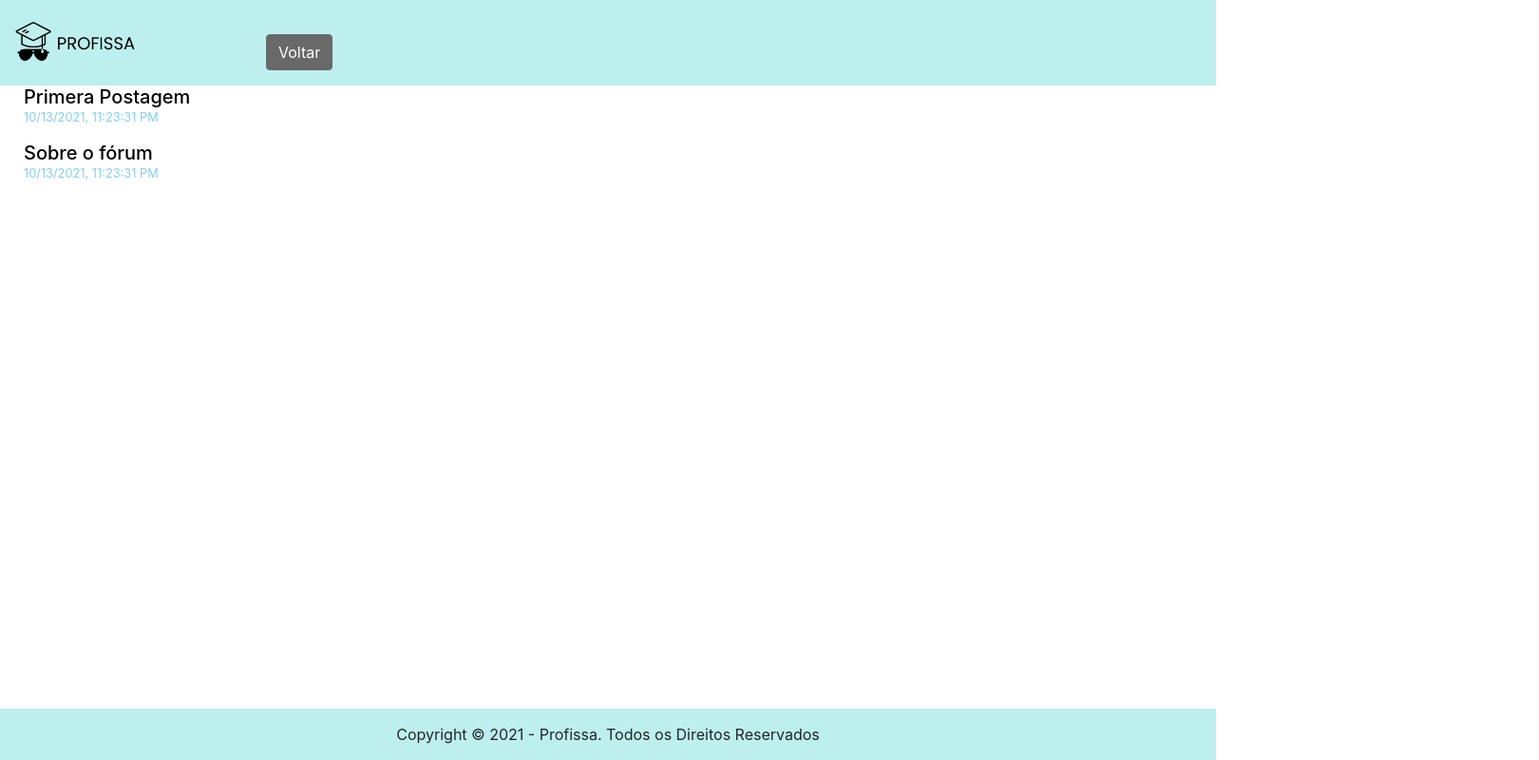
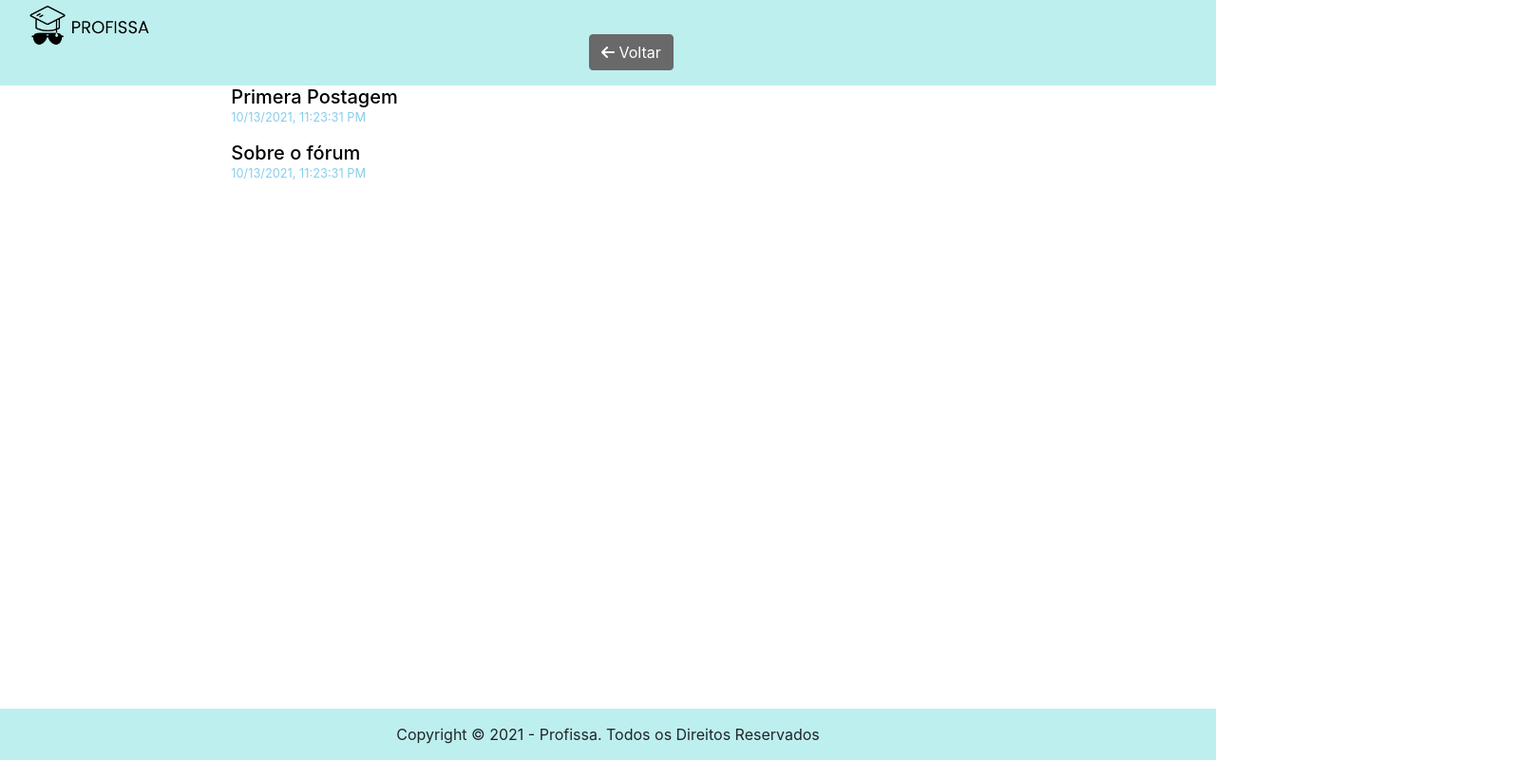
Before and after one commit to joaovReis0/TI2_G14, a website: page tiaw-ppl-cc-m-20211-grupo-9-escolha-profissional/public/Forum.html in a window 1280 px wide. Shown: the whole page at 95% size, 1620 px wide, since content can reach past the window. Drawn offline with nearby package versions, Linux system fonts and the light colour scheme.

Commit message:
Update Forum.html

```diff
--- a/tiaw-ppl-cc-m-20211-grupo-9-escolha-profissional/public/Forum.html
+++ b/tiaw-ppl-cc-m-20211-grupo-9-escolha-profissional/public/Forum.html
@@ -1,44 +1,59 @@
 <!DOCTYPE html>
 <html lang="en">
+
 <head>
     <meta charset="UTF-8">
     <meta name="viewport" content="width=device-width, initial-scale=1.0">
     <link rel="stylesheet" href="styles/Forum.css">
 
-    <link rel="stylesheet" href="https://cdn.jsdelivr.net/npm/bootstrap@4.6.0/dist/css/bootstrap.min.css" integrity="sha384-B0vP5xmATw1+K9KRQjQERJvTumQW0nPEzvF6L/Z6nronJ3oUOFUFpCjEUQouq2+l" crossorigin="anonymous">
-    <script src="https://kit.fontawesome.com/28d9d72d98.js" crossorigin="anonymous"></script>
+    <link rel="stylesheet" href="https://cdn.jsdelivr.net/npm/bootstrap@4.6.0/dist/css/bootstrap.min.css"
+        integrity="sha384-B0vP5xmATw1+K9KRQjQERJvTumQW0nPEzvF6L/Z6nronJ3oUOFUFpCjEUQouq2+l" crossorigin="anonymous">
+    <script src="https://kit.fontawesome.com/ffc851508f.js" crossorigin="anonymous"></script>
     <link rel="stylesheet" href="https://cdnjs.cloudflare.com/ajax/libs/font-awesome/4.7.0/css/font-awesome.min.css">
 
     <title>Forum</title>
 </head>
+
 <body>
 
     <!-- header -->
 
-    <header class="header">
+    <header class="container-fluid header">
+        <div class="row">
+            <div class="col-6 logo_area">
                 <img src="assets/img/logo desktop 1 final.png" class="logo">
+            </div>
+            <div class="col-6 menu_area">
                 <nav class="menu">
                     <p>
                     <div class="button1">
-                    <a class="button" href="/"><button type="button" class="btn btn-primary">Voltar</button></a>
+                        <a class="button" href="/"><button type="button" class="btn btn-primary"><i
+                                    class="fas fa-solid fas fa-arrow-left"></i> Voltar</button></a>
                     </div>
                     </p>
-
                 </nav>
+            </div>
+        </div>
     </header>
 
     <!-- fim header -->
 
     <body>
+        <div class="row">
+            <div class="col-2"></div>
+            <div class="col-8 coments_area">
                 <ol>
                 </ol>
+            </div>
+            <div class="col-2"></div>
+        </div>
     </body>
     <script src="scripts/Forum.js"></script>
     <script>
         var container = document.querySelector('ol');
         for (let thread of threads) {
             var html = `
-         <li class="row">
+                        <li class = "row li_area">
                             <a href="/Thread.html?${thread.id}">
                                 <h1 class="title">
                                     ${thread.title}
@@ -56,16 +71,21 @@
     </script>
     <!-- Footer -->
 
-    <footer class="container footer">
+    <footer class="container-fluid footer">
         <p>Copyright &copy 2021 - Profissa. Todos os Direitos Reservados</p>
     </footer>
 
     <!-- Fim Footer -->
 
 
-    <script src="https://code.jquery.com/jquery-3.5.1.slim.min.js" integrity="sha384-DfXdz2htPH0lsSSs5nCTpuj/zy4C+OGpamoFVy38MVBnE+IbbVYUew+OrCXaRkfj" crossorigin="anonymous"></script>
-    <script src="https://cdn.jsdelivr.net/npm/bootstrap@4.6.0/dist/js/bootstrap.bundle.min.js" integrity="sha384-Piv4xVNRyMGpqkS2by6br4gNJ7DXjqk09RmUpJ8jgGtD7zP9yug3goQfGII0yAns" crossorigin="anonymous"></script>
+    <script src="https://code.jquery.com/jquery-3.5.1.slim.min.js"
+        integrity="sha384-DfXdz2htPH0lsSSs5nCTpuj/zy4C+OGpamoFVy38MVBnE+IbbVYUew+OrCXaRkfj"
+        crossorigin="anonymous"></script>
+    <script src="https://cdn.jsdelivr.net/npm/bootstrap@4.6.0/dist/js/bootstrap.bundle.min.js"
+        integrity="sha384-Piv4xVNRyMGpqkS2by6br4gNJ7DXjqk09RmUpJ8jgGtD7zP9yug3goQfGII0yAns"
+        crossorigin="anonymous"></script>
 
 
 </body>
+
 </html>
```
Lines whose indentation alone changed are shown as unchanged.
